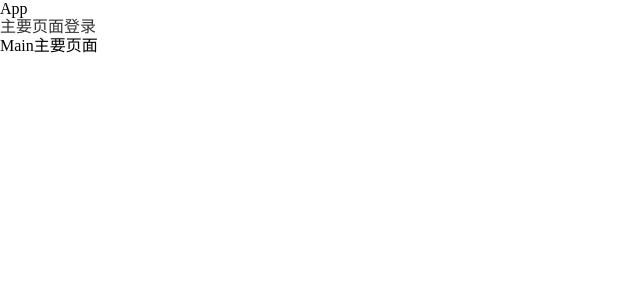
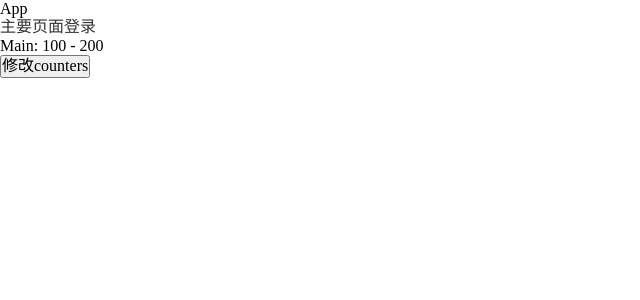
Before and after one commit to youthOfMe/vue3-ts-cms, a Vue app: page /main in a window 1280 px wide. Shown: the top 300 px of the page, without its empty margins (0-640 px from the left). Built offline with nearby package versions, Linux system fonts and the light colour scheme.

Commit message:
feat: 配置项目的pinia状态管理工具

```diff
--- a/package.json
+++ b/package.json
@@ -17,6 +17,7 @@
     "eslint-plugin-prettier": "^5.1.3",
     "less": "^4.2.0",
     "normalize.css": "^8.0.1",
+    "pinia": "^2.1.7",
     "vue": "^3.4.15",
     "vue-router": "^4.2.5"
   },
--- a/src/main.ts
+++ b/src/main.ts
@@ -4,7 +4,9 @@ import './assets/css/index.less'
 
 import App from './App.vue'
 import router from './router'
+import pinia from './store'
 
 const app = createApp(App)
 app.use(router)
+app.use(pinia)
 app.mount('#app')
--- /dev/null
+++ b/src/store/counter.ts
@@ -0,0 +1,19 @@
+import { defineStore } from 'pinia'
+
+const useCountStore = defineStore('counter', {
+  state: () => ({
+    counter: 100,
+  }),
+  getters: {
+    doubleCounter(state) {
+      return state.counter * 2
+    },
+  },
+  actions: {
+    changeCounterAction(newCounter: number) {
+      this.counter = newCounter
+    },
+  },
+})
+
+export default useCountStore
--- /dev/null
+++ b/src/store/index.ts
@@ -0,0 +1,5 @@
+import { createPinia } from 'pinia'
+
+const pinia = createPinia()
+
+export default pinia
--- a/src/views/main/Main.vue
+++ b/src/views/main/Main.vue
@@ -1,7 +1,16 @@
 <template>
-  <div>Main主要页面</div>
+  <div>Main: {{ countStore.counter }} - {{ countStore.doubleCounter }}</div>
+  <button @click="changeCounter">修改counters</button>
 </template>
 
-<script setup lang="ts"></script>
+<script setup lang="ts">
+import useCountStore from '@/store/counter'
+
+const countStore = useCountStore()
+
+function changeCounter() {
+  countStore.changeCounterAction(5555)
+}
+</script>
 
 <style scoped></style>
```
Also changed, not shown: 1 other file (tests, documents, lock files or other folders).
